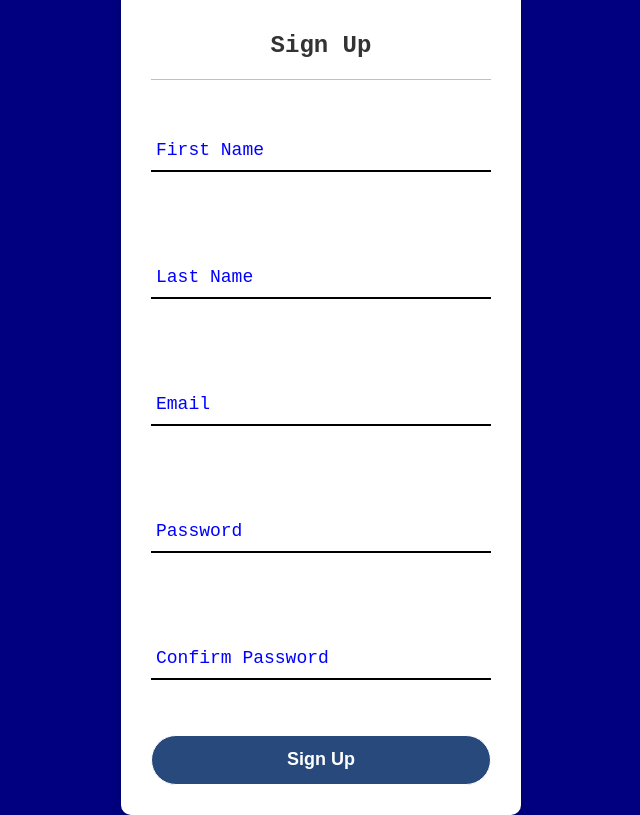
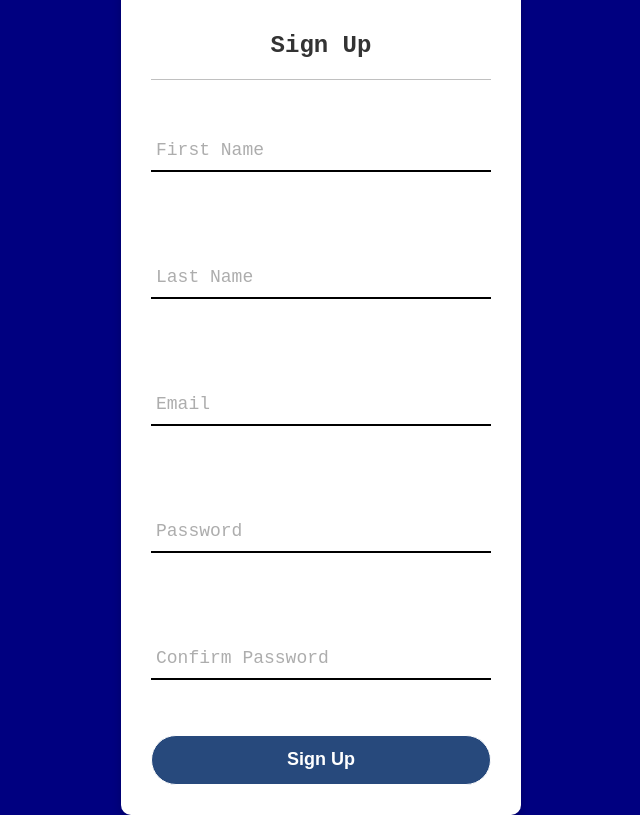
Before and after one commit to blyny/budget-buddy, a plain HTML site: page signupFolder/signup.html in a window 1280 px wide. Shown: the whole page, without its empty margins (319-959 px from the left). Drawn offline with Linux system fonts and the light colour scheme.

```diff
--- a/signupFolder/signup.css
+++ b/signupFolder/signup.css
@@ -57,7 +57,7 @@
     position:absolute;
     top:50%;
     left:5px;
-    color:blue;
+    color:#adadad;
     transform: translateY(-50%);
     font-size:18px;
     pointer-events:none;
```
